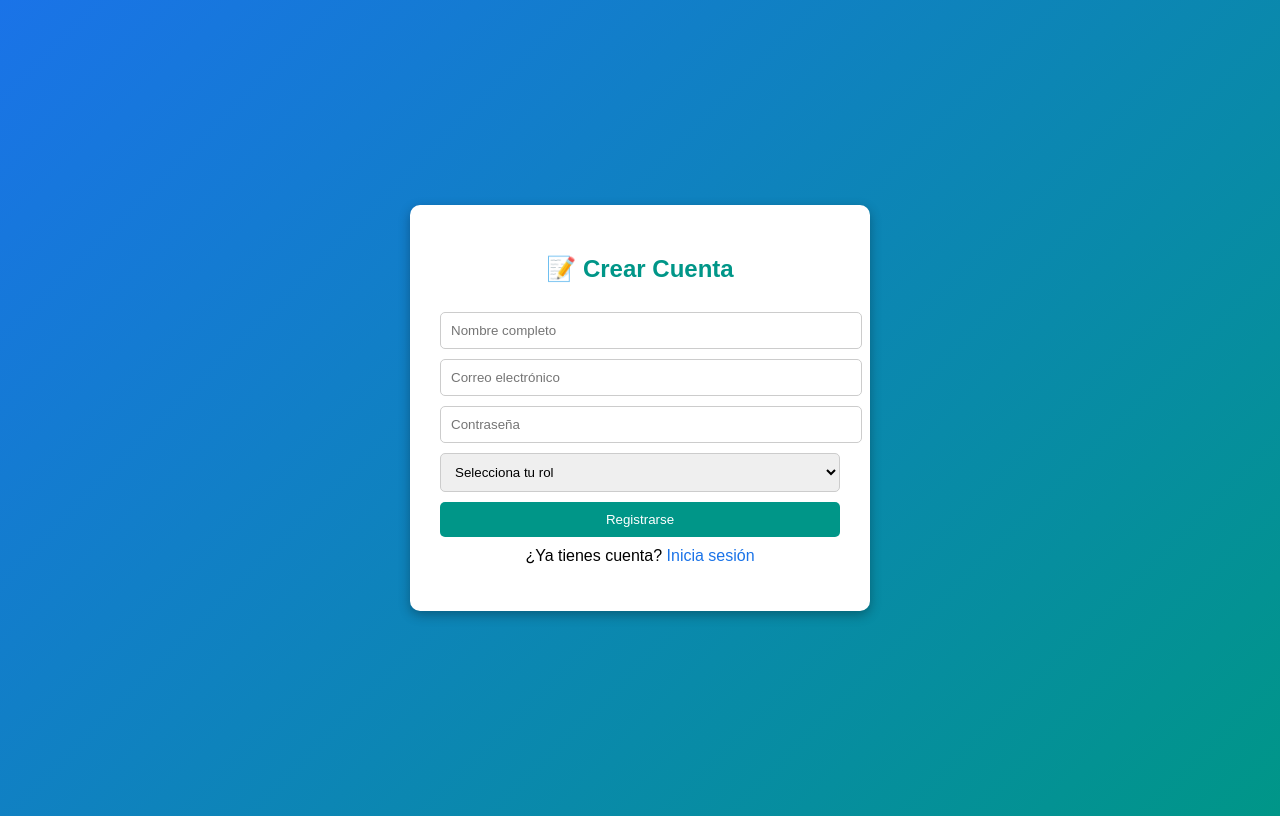
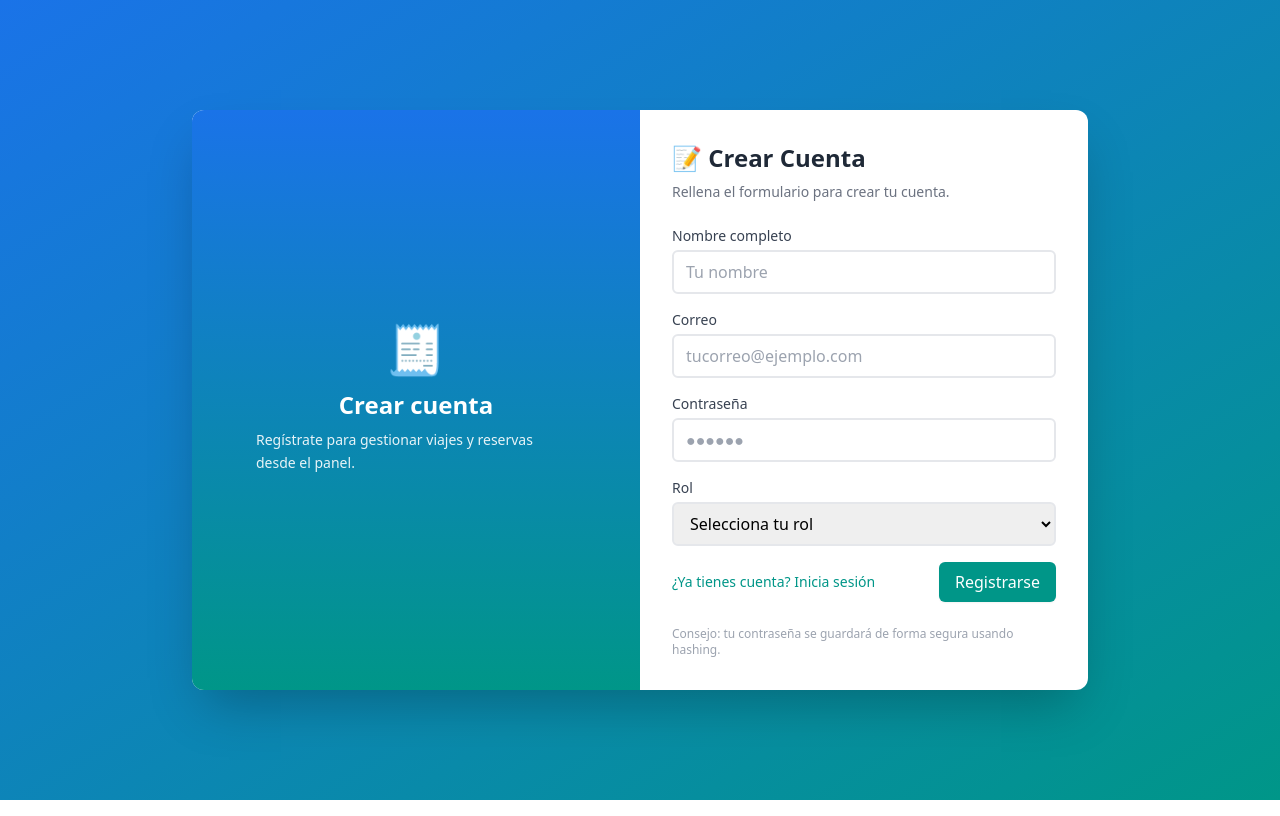
Before and after one commit to AndersonRobles21/Proyecto-Leonardo, a PHP site: page /registro.php in a window 1280 px wide. Run offline with PHP 8.4, Linux system fonts and the light colour scheme; some libraries are stand-ins or nearby versions.

Commit message:
Update registro.php

```diff
--- a/registro.php
+++ b/registro.php
@@ -1,92 +1,122 @@
 <?php
 include("conexion.php");
+session_start();
+
 $mensaje = "";
+$nombre_val = "";
+$correo_val = "";
+$rol_val = "";
 
-if ($_SERVER["REQUEST_METHOD"] == "POST") {
-    $nombre = $_POST['nombre'];
-    $correo = $_POST['correo'];
-    $contrasena = $_POST['contrasena'];
-    $rol = $_POST['rol'];
+if ($_SERVER["REQUEST_METHOD"] === 'POST') {
+    $nombre = trim($_POST['nombre'] ?? '');
+    $correo = trim($_POST['correo'] ?? '');
+    $contrasena = $_POST['contrasena'] ?? '';
+    $rol = $_POST['rol'] ?? '';
 
-    // Evitar duplicados
-    $verificar = mysqli_query($conn, "SELECT * FROM usuarios WHERE correo='$correo'");
-    if (mysqli_num_rows($verificar) > 0) {
+    $nombre_val = htmlspecialchars($nombre, ENT_QUOTES);
+    $correo_val = htmlspecialchars($correo, ENT_QUOTES);
+    $rol_val = htmlspecialchars($rol, ENT_QUOTES);
+
+    if ($nombre === '' || $correo === '' || $contrasena === '' || $rol === '') {
+        $mensaje = "⚠️ Completa todos los campos.";
+    } else {
+        // Verificar si el correo ya existe
+        $stmt = mysqli_prepare($conn, "SELECT id_usuario FROM usuarios WHERE correo = ? LIMIT 1");
+        if ($stmt) {
+            mysqli_stmt_bind_param($stmt, 's', $correo);
+            mysqli_stmt_execute($stmt);
+            $res = mysqli_stmt_get_result($stmt);
+            if ($res && mysqli_num_rows($res) > 0) {
                 $mensaje = "⚠️ Ese correo ya está registrado.";
+                mysqli_stmt_close($stmt);
             } else {
-        $sql = "INSERT INTO usuarios (nombre, correo, contrasena, id_rol)
-                VALUES ('$nombre', '$correo', '$contrasena', '$rol')";
-        if (mysqli_query($conn, $sql)) {
+                mysqli_stmt_close($stmt);
+                // Insertar usuario con password_hash
+                $hash = password_hash($contrasena, PASSWORD_DEFAULT);
+                $ins = mysqli_prepare($conn, "INSERT INTO usuarios (nombre, correo, contrasena, id_rol) VALUES (?, ?, ?, ?)");
+                if ($ins) {
+                    mysqli_stmt_bind_param($ins, 'sssi', $nombre, $correo, $hash, $rol);
+                    if (mysqli_stmt_execute($ins)) {
                         $mensaje = "✅ Registro exitoso. Ahora puedes iniciar sesión.";
+                        // Limpiar valores
+                        $nombre_val = $correo_val = $rol_val = '';
                     } else {
                         $mensaje = "❌ Error al registrar: " . mysqli_error($conn);
+                    }
+                    mysqli_stmt_close($ins);
+                } else {
+                    $mensaje = "❌ Error en la consulta de inserción.";
+                }
+            }
+        } else {
+            $mensaje = "❌ Error en la consulta.";
         }
     }
 }
 ?>
-
 <!DOCTYPE html>
 <html lang="es">
 <head>
     <meta charset="UTF-8">
+    <meta name="viewport" content="width=device-width,initial-scale=1">
     <title>Registro - Gestión de Viajes</title>
-    <style>
-        body {
-            font-family: Arial;
-            background: linear-gradient(135deg, #1a73e8, #009688);
-            display: flex;
-            justify-content: center;
-            align-items: center;
-            height: 100vh;
-        }
-        .register-box {
-            background: white;
-            border-radius: 10px;
-            padding: 30px;
-            width: 400px;
-            box-shadow: 0 4px 12px rgba(0,0,0,0.3);
-        }
-        h2 { text-align: center; color: #009688; }
-        input, select, button {
-            width: 100%;
-            padding: 10px;
-            margin-top: 10px;
-            border-radius: 5px;
-            border: 1px solid #ccc;
-        }
-        button {
-            background: #009688;
-            color: white;
-            border: none;
-            cursor: pointer;
-        }
-        button:hover { background: #00796b; }
-        .mensaje { text-align: center; color: green; margin-top: 10px; }
-        a { color: #1a73e8; text-decoration: none; }
-    </style>
+    <script src="https://cdn.tailwindcss.com"></script>
+    <style>:root{--accent:#009688;--primary:#1a73e8}</style>
 </head>
-<body>
-    <div class="register-box">
-        <h2>📝 Crear Cuenta</h2>
-        <?php if ($mensaje) echo "<p class='mensaje'>$mensaje</p>"; ?>
+<body class="antialiased bg-gradient-to-br from-[var(--primary)] to-[var(--accent)] min-h-screen flex items-center justify-center p-4">
+    <main class="max-w-4xl w-full bg-white rounded-xl shadow-2xl overflow-hidden grid grid-cols-1 md:grid-cols-2">
+        <section class="hidden md:flex flex-col items-center justify-center bg-gradient-to-b from-[var(--accent)]/90 to-[var(--accent)]/70 text-white p-8">
+            <div class="text-5xl mb-4">🧾</div>
+            <h1 class="text-2xl font-extrabold mb-2">Crear cuenta</h1>
+            <p class="text-sm/relaxed max-w-xs text-white/90">Regístrate para gestionar viajes y reservas desde el panel.</p>
+        </section>
 
-        <form method="POST" action="">
-            <input type="text" name="nombre" placeholder="Nombre completo" required>
-            <input type="email" name="correo" placeholder="Correo electrónico" required>
-            <input type="password" name="contrasena" placeholder="Contraseña" required>
+        <section class="p-8">
+            <div class="max-w-md mx-auto">
+                <h2 class="text-2xl font-bold text-gray-800 mb-2">📝 Crear Cuenta</h2>
+                <p class="text-sm text-gray-500 mb-6">Rellena el formulario para crear tu cuenta.</p>
 
-            <select name="rol" required>
-                <option value="">Selecciona tu rol</option>
-                <option value="1">Administrador</option>
-                <option value="2">Empleado</option>
-                <option value="3">Cliente</option>
+                <?php if ($mensaje): ?>
+                    <div class="mb-4 p-3 rounded-md text-sm <?php echo strpos($mensaje,'❌')!==false ? 'bg-red-50 text-red-700 border border-red-100' : (strpos($mensaje,'✅')!==false ? 'bg-green-50 text-green-700 border border-green-100' : 'bg-yellow-50 text-yellow-800 border border-yellow-100'); ?>">
+                        <?= htmlspecialchars($mensaje); ?>
+                    </div>
+                <?php endif; ?>
+
+                <form method="POST" action="" class="space-y-4">
+                    <div>
+                        <label class="block text-sm font-medium text-gray-700">Nombre completo</label>
+                        <input name="nombre" type="text" required value="<?= $nombre_val; ?>" class="mt-1 block w-full rounded-md border-2 border-gray-200 px-3 py-2 focus:outline-none focus:ring-2 focus:ring-[var(--accent)]" placeholder="Tu nombre">
+                    </div>
+
+                    <div>
+                        <label class="block text-sm font-medium text-gray-700">Correo</label>
+                        <input name="correo" type="email" required value="<?= $correo_val; ?>" class="mt-1 block w-full rounded-md border-2 border-gray-200 px-3 py-2 focus:outline-none focus:ring-2 focus:ring-[var(--accent)]" placeholder="tucorreo@ejemplo.com">
+                    </div>
+
+                    <div>
+                        <label class="block text-sm font-medium text-gray-700">Contraseña</label>
+                        <input name="contrasena" type="password" required class="mt-1 block w-full rounded-md border-2 border-gray-200 px-3 py-2 focus:outline-none focus:ring-2 focus:ring-[var(--accent)]" placeholder="●●●●●●">
+                    </div>
+
+                    <div>
+                        <label class="block text-sm font-medium text-gray-700">Rol</label>
+                        <select name="rol" required class="mt-1 block w-full rounded-md border-2 border-gray-200 px-3 py-2 focus:outline-none focus:ring-2 focus:ring-[var(--accent)]">
+                            <option value="" <?= $rol_val==="" ? 'selected' : '' ?>>Selecciona tu rol</option>
+                            <option value="1" <?= $rol_val==="1" ? 'selected' : '' ?>>Administrador</option>
+                            <option value="2" <?= $rol_val==="2" ? 'selected' : '' ?>>Empleado</option>
+                            <option value="3" <?= $rol_val==="3" ? 'selected' : '' ?>>Cliente</option>
                         </select>
+                    </div>
 
-            <button type="submit">Registrarse</button>
+                    <div class="flex items-center justify-between">
+                        <a href="index.php" class="text-sm text-[var(--accent)] hover:underline">¿Ya tienes cuenta? Inicia sesión</a>
+                        <button type="submit" class="ml-4 inline-flex items-center px-4 py-2 bg-[var(--accent)] text-white rounded-md shadow-sm hover:brightness-95">Registrarse</button>
+                    </div>
                 </form>
 
-        <p style="text-align:center; margin-top:10px;">
-            ¿Ya tienes cuenta? <a href="index.php">Inicia sesión</a>
-        </p>
+                <p class="mt-6 text-xs text-gray-400">Consejo: tu contraseña se guardará de forma segura usando hashing.</p>
             </div>
+        </section>
+    </main>
 </body>
 </html>
```
Lines whose indentation alone changed are shown as unchanged.
